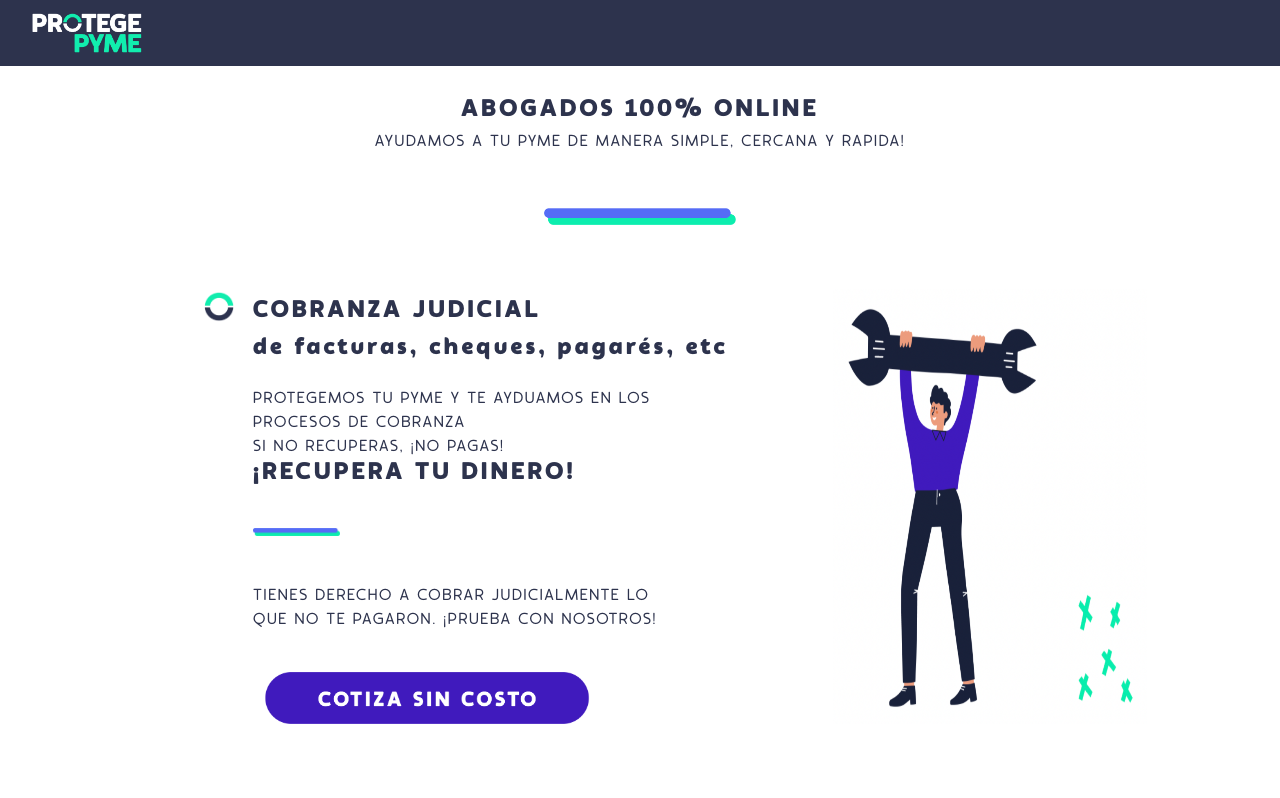
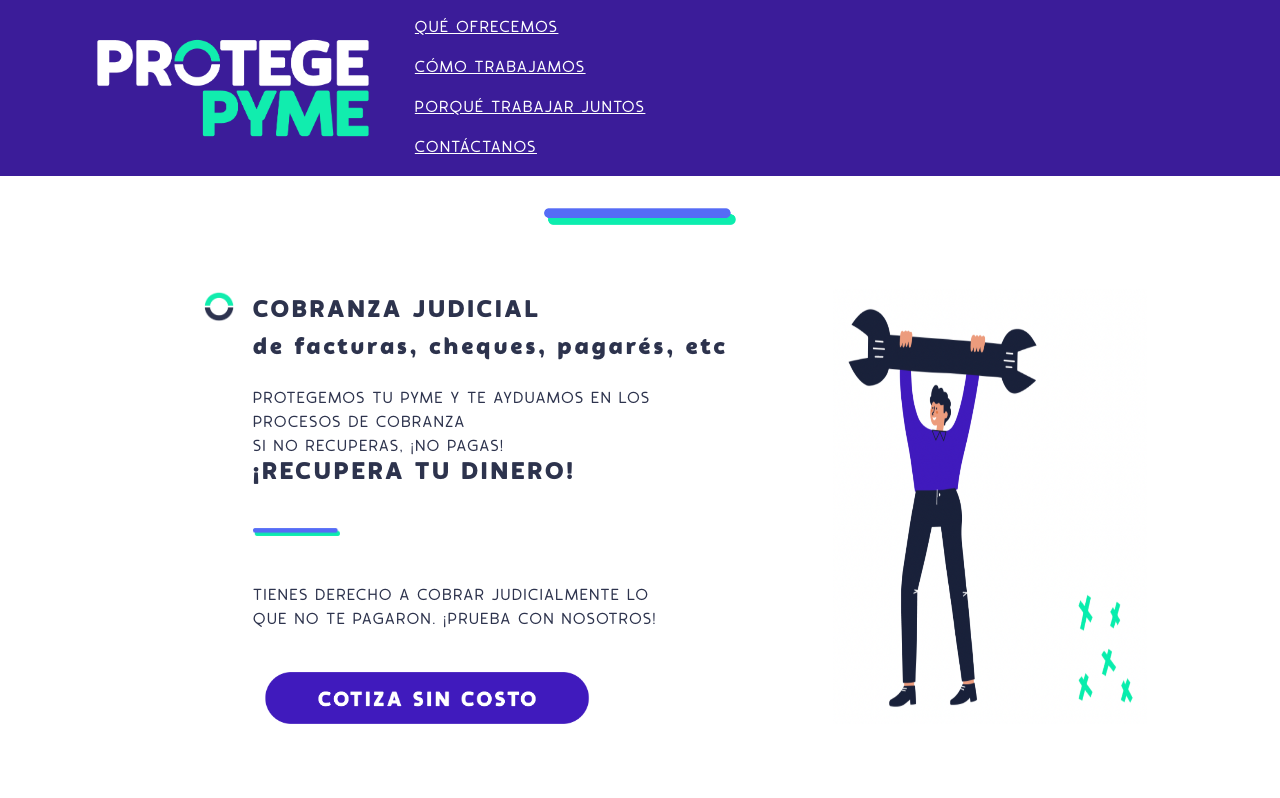
Before and after one commit to jerosantamariai/finalpp, a React (Create React App) app in the folder front/: page / in a window 1280 px wide. Shown: the top 798 px of the page. Built offline with nearby package versions, Linux system fonts and the light colour scheme.

Commit message:
setting navbar

```diff
--- a/front/src/components/navbar.jsx
+++ b/front/src/components/navbar.jsx
@@ -9,12 +9,14 @@ const Navbar = props => {
             <button className="navbar-toggler" type="button" data-toggle="collapse" data-target="#navbarNavAltMarkup" aria-controls="navbarNavAltMarkup" aria-expanded="false" aria-label="Toggle navigation">
                 <span className="navbar-toggler-icon"></span>
             </button>
-            {/* <div className="collapse navbar-collapse" id="navbarNavAltMarkup">
-                <div className="navbar-nav">
-                    <Link className="nav-item nav-link" to="/">Features</Link>
-                    <Link className="nav-item nav-link" to="/">Pricing</Link>
+            <div className="collapse navbar-collapse" id="navbarNavAltMarkup">
+                <div className="navbar-nav d-flex flex-column">
+                    <Link className="nav-item nav-link" to="/">QUÉ OFRECEMOS</Link>
+                    <Link className="nav-item nav-link" to="/">CÓMO TRABAJAMOS</Link>
+                    <Link className="nav-item nav-link" to="/">PORQUÉ TRABAJAR JUNTOS</Link>
+                    <Link className="nav-item nav-link" to="/">CONTÁCTANOS</Link>
                 </div>
-            </div> */}
+            </div>
         </nav>
     );
 }
--- a/front/src/index.css
+++ b/front/src/index.css
@@ -40,17 +40,24 @@ h2, h3, h4, h5, h6, p, nav, td, li {
 /* NAVBAR */
 
 .navcolor {
-  background-color: rgb(45, 51, 77);
+  background-color: rgb(59, 28, 153);
 }
 
 .nav-item {
-  color: rgb(0, 237, 179);
+  color: rgb(255, 255, 255) !important;
+  text-decoration: underline !important;
+}
+
+.nav-item:hover {
+  color: rgb(0, 237, 179) !important;
+  text-decoration: underline !important;
 }
 
 .logoPP {
-  height: 40px;
+  height: 100px;
   width: auto;
-  margin-left: 1rem;
+  margin: 20px;
+  margin-left: 5rem;
 }
 
 /* INICIO */
```
